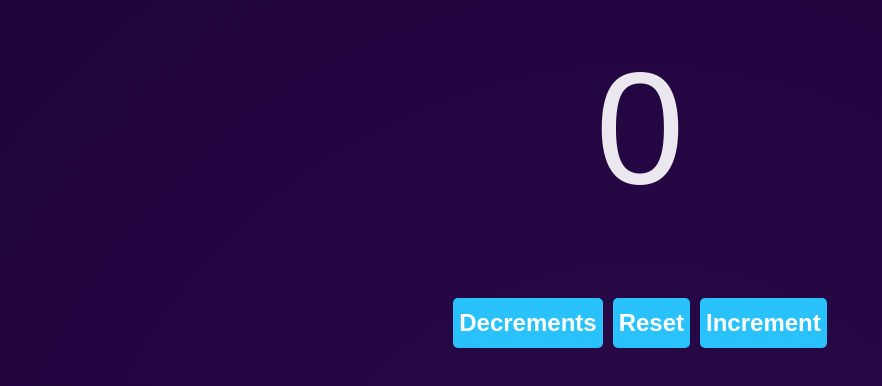
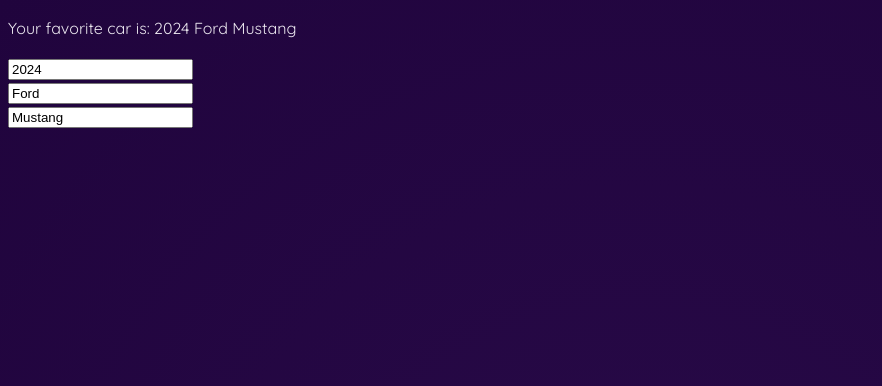
Before and after one commit to anusianne/react_apps, a React (Vite) app in the folder react-exercises/: page / in a window 1280 px wide. Shown: the top 386 px of the page, without its empty margins (0-882 px from the left). Built offline with nearby package versions, Linux system fonts and the light colour scheme.

Commit message:
added uptaded arrays

```diff
--- a/react-exercises/src/App.jsx
+++ b/react-exercises/src/App.jsx
@@ -9,7 +9,8 @@
 // import List from "./List.jsx";
 // import MyComponent from "./MyComponent.jsx";
 // import ColorPicker from "./components/ColorPicker/ColorPicker.jsx";
-import Counter from "./Counter.jsx";
+// import Counter from "./Counter.jsx";
+import Car from "./components/Car.jsx";
 
 
 function App() {
@@ -34,7 +35,8 @@
             {/*<UserGreeting isLoggedIn={true} username="Anne"/>*/}
             {/*<List items={fruits} category="Fruits"/>*/}
             {/*<MyComponent/>*/}
-            <Counter/>
+            {/*<Counter/>*/}
+            <Car/>
         </>
     );
 }
--- /dev/null
+++ b/react-exercises/src/components/Car.jsx
@@ -0,0 +1,29 @@
+import {useState} from "react";
+
+export default function Car() {
+    const [car, setCar] = useState({year: 2024, make: "Ford", model: "Mustang"});
+
+    function handleYearChange(e) {
+        setCar(c => ({...c, year: e.target.value}))
+    }
+
+    function handleMakeChange(e) {
+        setCar(c => ({...c, make: e.target.value}))
+    }
+
+    function handleModelChange(e) {
+        setCar(c => ({...c, model: e.target.value}))
+    }
+
+    return (
+        <>
+            <div>
+                <p>Your favorite car is: {car.year} {car.make} {car.model} </p>
+                <input type="number" value={car.year} onChange={handleYearChange}/><br/>
+                <input type="text" value={car.make} onChange={handleMakeChange}/><br/>
+                <input type="text" value={car.model} onChange={handleModelChange}/><br/>
+            </div>
+
+        </>
+    )
+}
```
